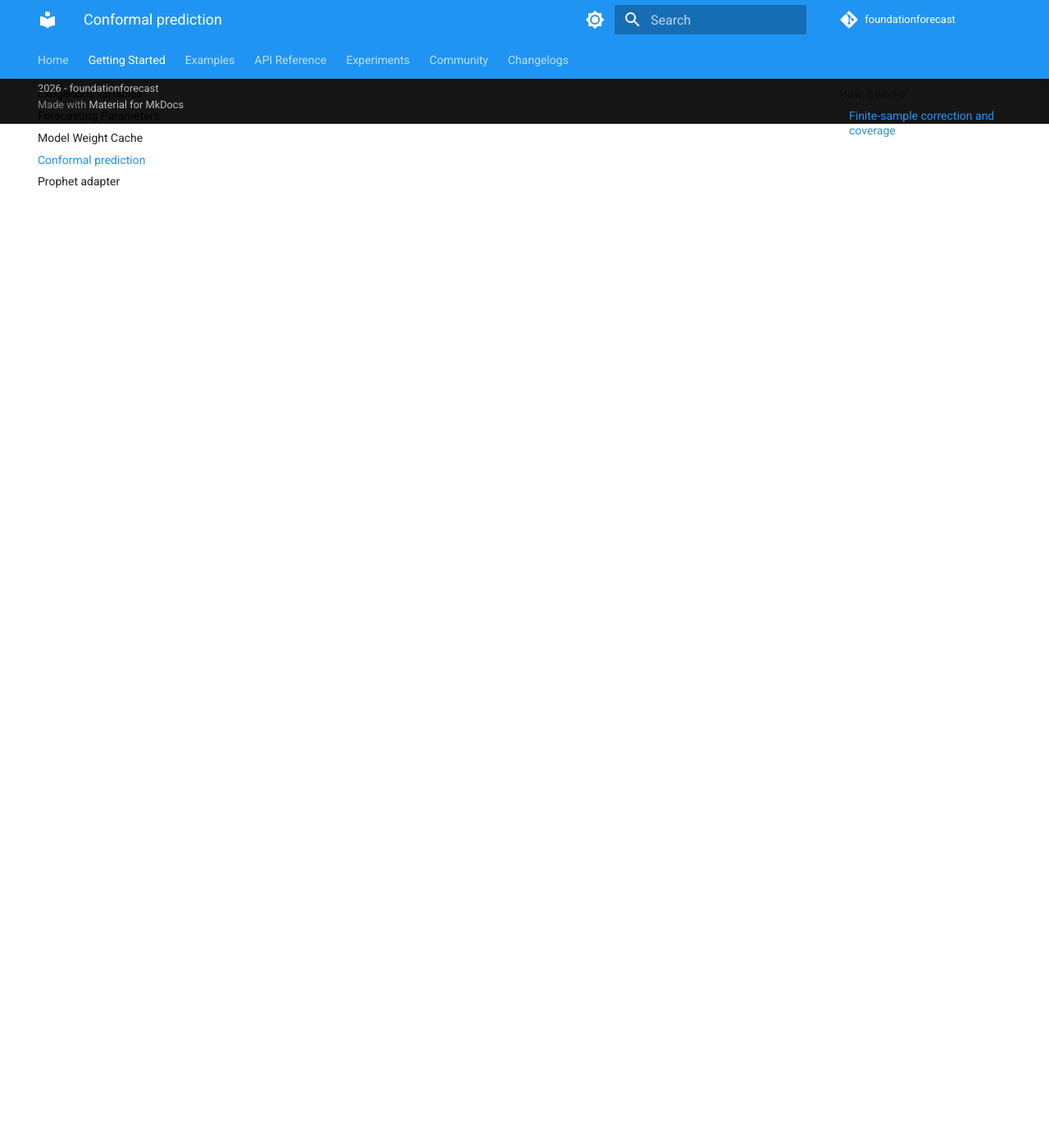
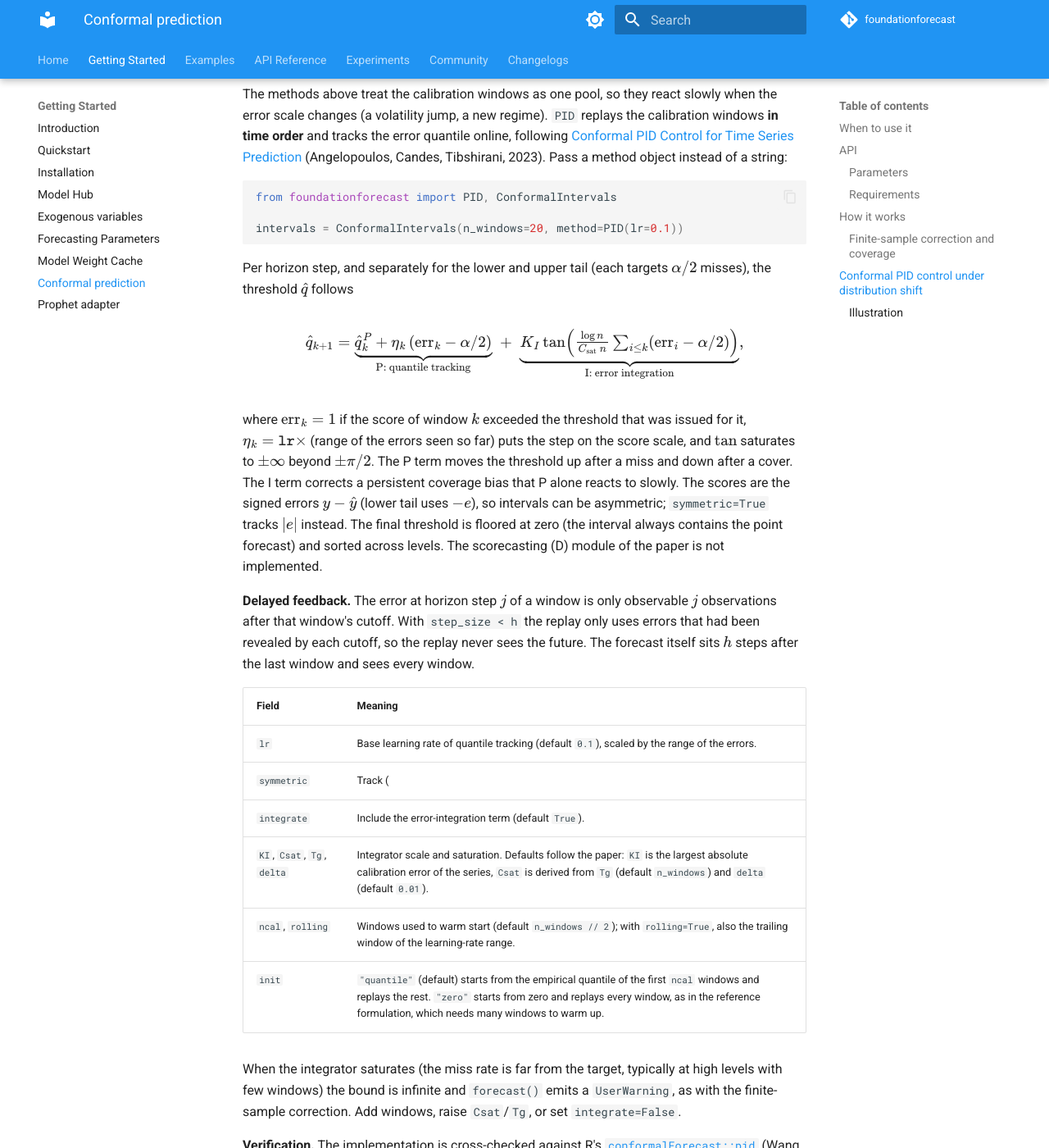
Before and after one commit to TimeCopilot/foundationforecast, an MkDocs documentation site: the page built from docs/conformal-prediction.md, in a window 1280 px wide and 1400 px high, scrolled down 4257 px. Shown: the whole window at 82% size. Built offline with MkDocs 1.6.1 and Material for MkDocs 9.7.7, drawn with Linux system fonts in a browser that asks for light colours; comment, search, counter and statistics services are not loaded; before the commit the page ends 4408 px from its top, so only the background shows below that; some of the changed text lies outside the part shown.

Commit message:
docs(conformal): document PID control, parameters, verification and shift illustration
Co-authored-by: Cursor <cursoragent@cursor.com>

````diff
--- a/docs/conformal-prediction.md
+++ b/docs/conformal-prediction.md
@@ -41,7 +41,7 @@ fcst = ff.forecast(df=df, h=12, freq="MS", level=[80, 95])
 | Field | Meaning |
 | --- | --- |
 | `n_windows` | Rolling backtest windows for residual estimation (minimum **2**). |
-| `method` | `conformal_distribution` (default), `conformal_error`, or `conformal_error_finite_sample`. |
+| `method` | `conformal_distribution` (default), `conformal_error`, `conformal_error_finite_sample`, or a method object such as [`PID(...)`][foundationforecast.core.conformal_pid.PID] ([online calibration under shift](#conformal-pid-control-under-distribution-shift)). |
 | `step_size` | Gap between calibration cutoffs. `None` (default) uses the forecast `h` (non-overlapping windows). |
 
 The calibration horizon is always the `h` passed to `forecast()` / `cross_validation()`.
@@ -115,4 +115,51 @@ The correction gives the usual **marginal coverage** lower bound when the calibr
 
 The original `conformal_error` and `conformal_distribution` use interpolated empirical quantiles without this correction. Even with independent calibration and future errors from the same continuous distribution, two calibration windows give at most two-thirds coverage because their radius never exceeds the largest calibration error. Use more calibration windows and measure achieved coverage on held-out backtests, especially when requesting high levels.
 
-The [conformal prediction example notebook](examples/conformal-prediction.ipynb) includes an M4 Hourly rolling-origin check comparing corrected and uncorrected intervals, with empirical coverage, mean width, and the fraction of finite intervals. Calibration uses only observations available before each evaluation cutoff. These results measure that dataset and configuration, rather than proving a coverage guarantee. Adaptive conformal inference (ACI) and persistent online state are outside this method's scope.
+The [conformal prediction example notebook](examples/conformal-prediction.ipynb) includes an M4 Hourly rolling-origin check comparing corrected and uncorrected intervals, with empirical coverage, mean width, and the fraction of finite intervals. Calibration uses only observations available before each evaluation cutoff. These results measure that dataset and configuration, rather than proving a coverage guarantee. Adaptive conformal inference (ACI) is not provided; for online adaptation see PID below.
+
+## Conformal PID control under distribution shift
+
+The methods above treat the calibration windows as one pool, so they react slowly when the error scale changes (a volatility jump, a new regime). `PID` replays the calibration windows **in time order** and tracks the error quantile online, following [Conformal PID Control for Time Series Prediction](https://arxiv.org/abs/2307.16895) (Angelopoulos, Candes, Tibshirani, 2023). Pass a method object instead of a string:
+
+```python
+from foundationforecast import PID, ConformalIntervals
+
+intervals = ConformalIntervals(n_windows=20, method=PID(lr=0.1))
+```
+
+Per horizon step, and separately for the lower and upper tail (each targets \(\alpha/2\) misses), the threshold \(\hat q\) follows
+
+\[
+\hat q_{k+1} = \underbrace{\hat q^{P}_{k} + \eta_k\,(\mathrm{err}_k - \alpha/2)}_{\text{P: quantile tracking}}
+\;+\; \underbrace{K_I \tan\!\Big(\tfrac{\log n}{C_{\mathrm{sat}}\,n} \textstyle\sum_{i\le k}(\mathrm{err}_i - \alpha/2)\Big)}_{\text{I: error integration}},
+\]
+
+where \(\mathrm{err}_k = 1\) if the score of window \(k\) exceeded the threshold that was issued for it, \(\eta_k = \texttt{lr} \times\) (range of the errors seen so far) puts the step on the score scale, and \(\tan\) saturates to \(\pm\infty\) beyond \(\pm\pi/2\). The P term moves the threshold up after a miss and down after a cover. The I term corrects a persistent coverage bias that P alone reacts to slowly. The scores are the signed errors \(y - \hat y\) (lower tail uses \(-e\)), so intervals can be asymmetric; `symmetric=True` tracks \(|e|\) instead. The final threshold is floored at zero (the interval always contains the point forecast) and sorted across levels. The scorecasting (D) module of the paper is not implemented.
+
+**Delayed feedback.** The error at horizon step \(j\) of a window is only observable \(j\) observations after that window's cutoff. With `step_size < h` the replay only uses errors that had been revealed by each cutoff, so the replay never sees the future. The forecast itself sits \(h\) steps after the last window and sees every window.
+
+| Field | Meaning |
+| --- | --- |
+| `lr` | Base learning rate of quantile tracking (default `0.1`), scaled by the range of the errors. |
+| `symmetric` | Track \(|e|\) with one threshold (`True`) or each tail separately (`False`, default). |
+| `integrate` | Include the error-integration term (default `True`). |
+| `KI`, `Csat`, `Tg`, `delta` | Integrator scale and saturation. Defaults follow the paper: `KI` is the largest absolute calibration error of the series, `Csat` is derived from `Tg` (default `n_windows`) and `delta` (default `0.01`). |
+| `ncal`, `rolling` | Windows used to warm start (default `n_windows // 2`); with `rolling=True`, also the trailing window of the learning-rate range. |
+| `init` | `"quantile"` (default) starts from the empirical quantile of the first `ncal` windows and replays the rest. `"zero"` starts from zero and replays every window, as in the reference formulation, which needs many windows to warm up. |
+
+When the integrator saturates (the miss rate is far from the target, typically at high levels with few windows) the bound is infinite and `forecast()` emits a `UserWarning`, as with the finite-sample correction. Add windows, raise `Csat`/`Tg`, or set `integrate=False`.
+
+**Verification.** The implementation is cross-checked against R's [`conformalForecast::pid`](https://github.com/xqnwang/conformalForecast) (Wang, Hyndman, Girolimetto): `tests/core/test_conformal_pid_r.py` reproduces every interval R emits (asymmetric/symmetric, expanding/rolling, with/without integrator, all horizons) to `1e-9` from a stored fixture, regenerated with `tests/core/fixtures/pid_r/generate.py`. Hand-computed golden values, an independent calendar-time oracle and an out-of-sample coverage test are covered in `tests/core/test_conformal_pid.py`.
+
+### Illustration
+
+Chronos-2 rolling-origin forecasts on M4 Hourly (414 series, \(h=24\), non-overlapping windows). The calibrators see only windows before each evaluated one; coverage is the mean empirical coverage and MSIS the interval score scaled by seasonal-naive MAE (lower is better). "Shift" multiplies the forecast errors of the evaluated windows by 2.5, emulating a volatility regime change the calibration history has not seen. These are one dataset and configuration, not a coverage guarantee.
+
+| Method | Coverage 80 / 95 | MSIS 80 / 95 | Shift: coverage 80 / 95 | Shift: MSIS 80 / 95 |
+| --- | --- | --- | --- | --- |
+| native quantiles | 0.754 / 0.960 | 3.42 / 5.59 | 0.356 / 0.654 | 11.9 / 24.2 |
+| `conformal_error`, 20 windows | 0.770 / 0.906 | 3.70 / 6.28 | 0.491 / 0.697 | 11.5 / 25.5 |
+| `PID()` | 0.798 / 0.962 | 4.24 / 6.36 | **0.657 / 0.835** | **10.3 / 18.2** |
+| `PID(integrate=False)` | 0.790 / 0.922 | 3.59 / 6.09 | 0.530 / 0.677 | 10.7 / 26.0 |
+
+With stable errors PID reaches nominal coverage and is comparable to a 20-window split conformal at similar cost; `integrate=False` gives tighter intervals there. Under the shift the integrator matters: the default recovers most of the lost coverage while the pooled and the P-only variants stay far below nominal. On a spiky hourly price series (electricity) the same PID setup over-covers and is wider than split conformal on stable windows, so check the achieved coverage on your own backtests.
````
Also changed, not shown: README.md (+1 -1 lines), 2 other files.
